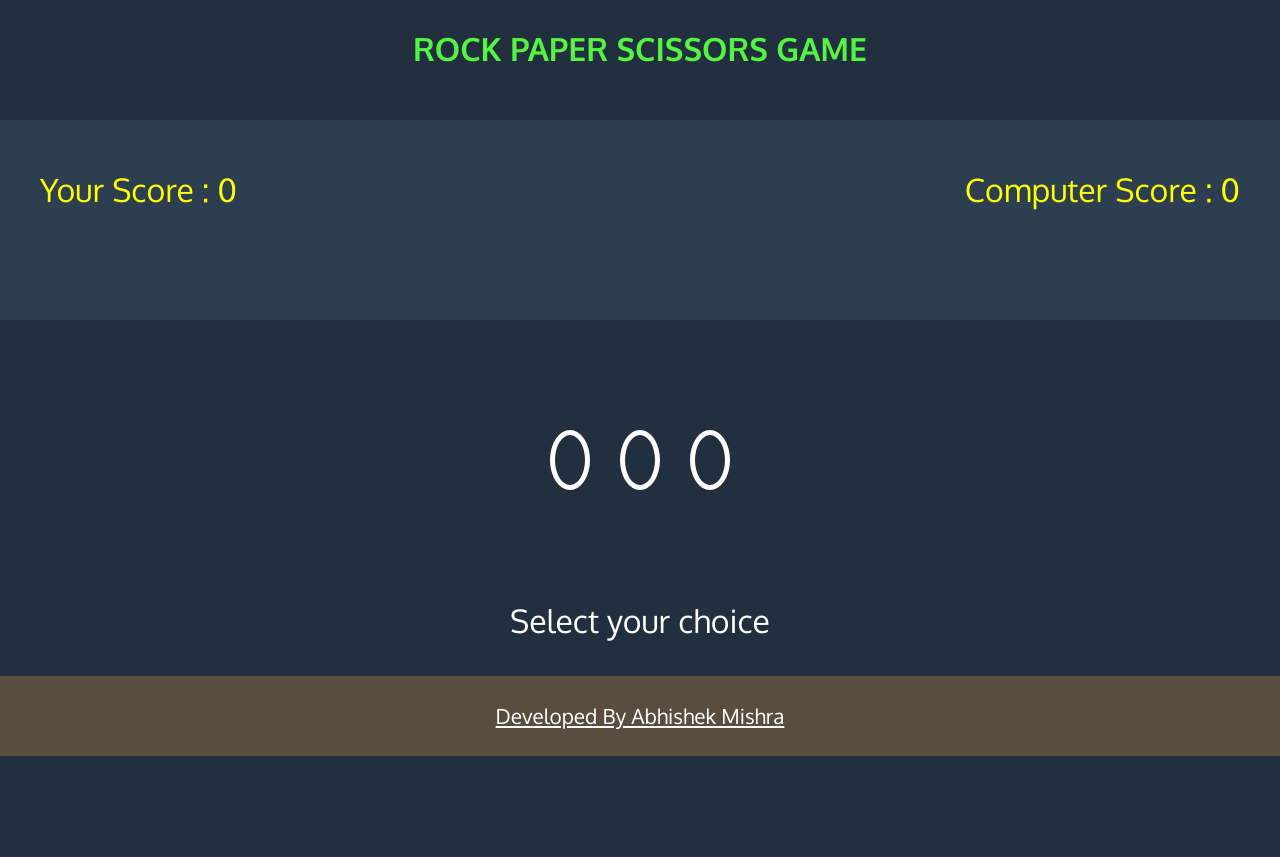
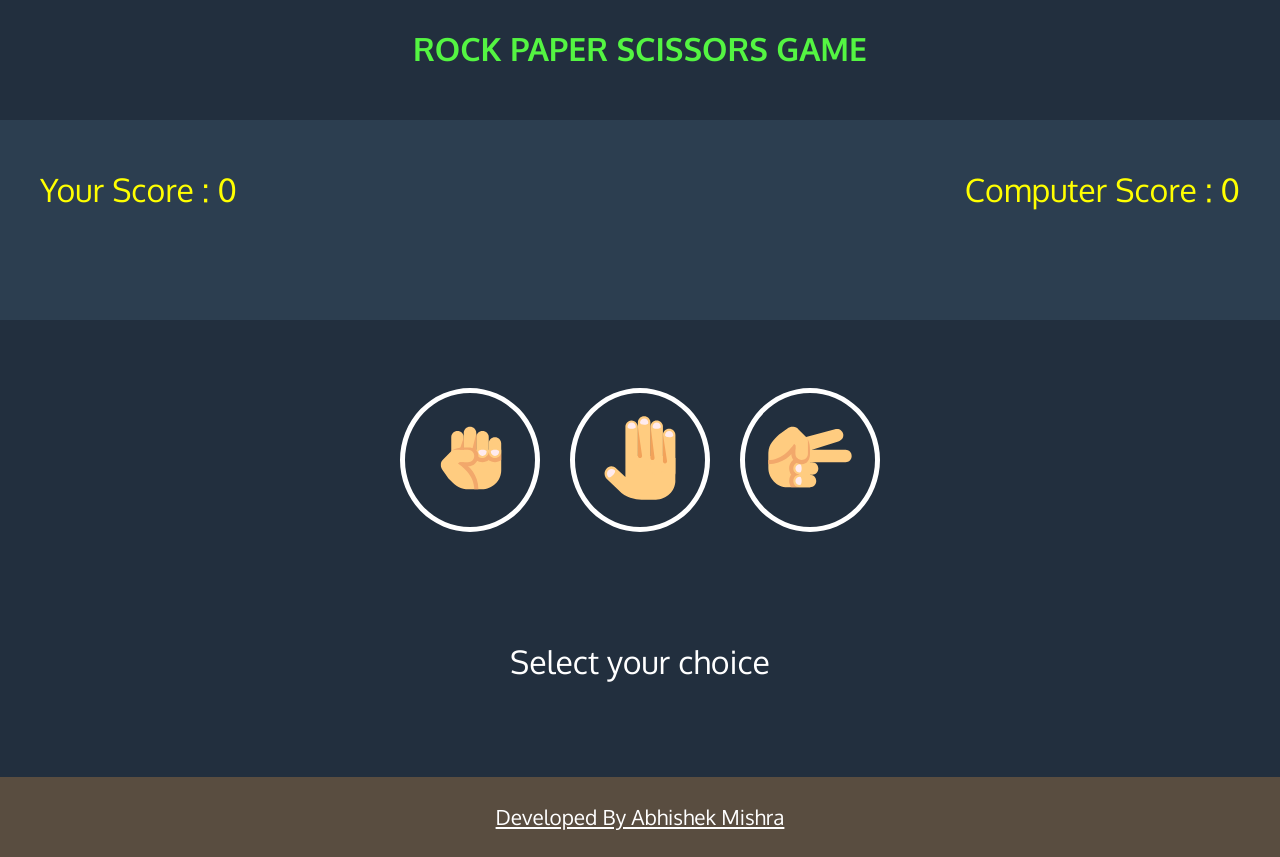
Before and after one commit to akm0786/Rock-Paper-Scissors, a plain HTML site: page index.html in a window 1280 px wide. Before the commit the page ends 800 px from the top, so only its background shows below. Drawn offline with Linux system fonts and the light colour scheme.

Commit message:
Update index.html

```diff
--- a/index.html
+++ b/index.html
@@ -35,19 +35,22 @@
    <div class="images">
 
 		<div class="choice" id="Rock">
-		<img src="./Assets/image/hand2.png" alt="">
+			<img width="100px;"  src="./Assets/image/rock.svg" alt="">
 		</div>
 		<div class="choice" id="Paper">
-		<img src="./Assets/image/paper2.png" alt="">
+			<img width="100px;"  src="./Assets/image/paper.svg" alt="">
 		</div>
 		<div class="choice" id="Scissors">
-		<img src="./Assets/image/scissors.png" alt="">
+			<img width="100px;"  src="./Assets/image/scissors.svg" alt="">
 		</div>
    </div>
-		<p class="p2">Select your choice</p>
 
-
-
+	<div>
+		<p class="p2">
+			<br>Select your choice</p>
+	<br>
+  </div>
+<br><br>
 	<div class="f"><a href="https://github.com/akm0786/">Developed By Abhishek Mishra</a></div>
 
 	<script src="./Assets/js/app.js"></script>
```
Lines whose indentation alone changed are shown as unchanged.
